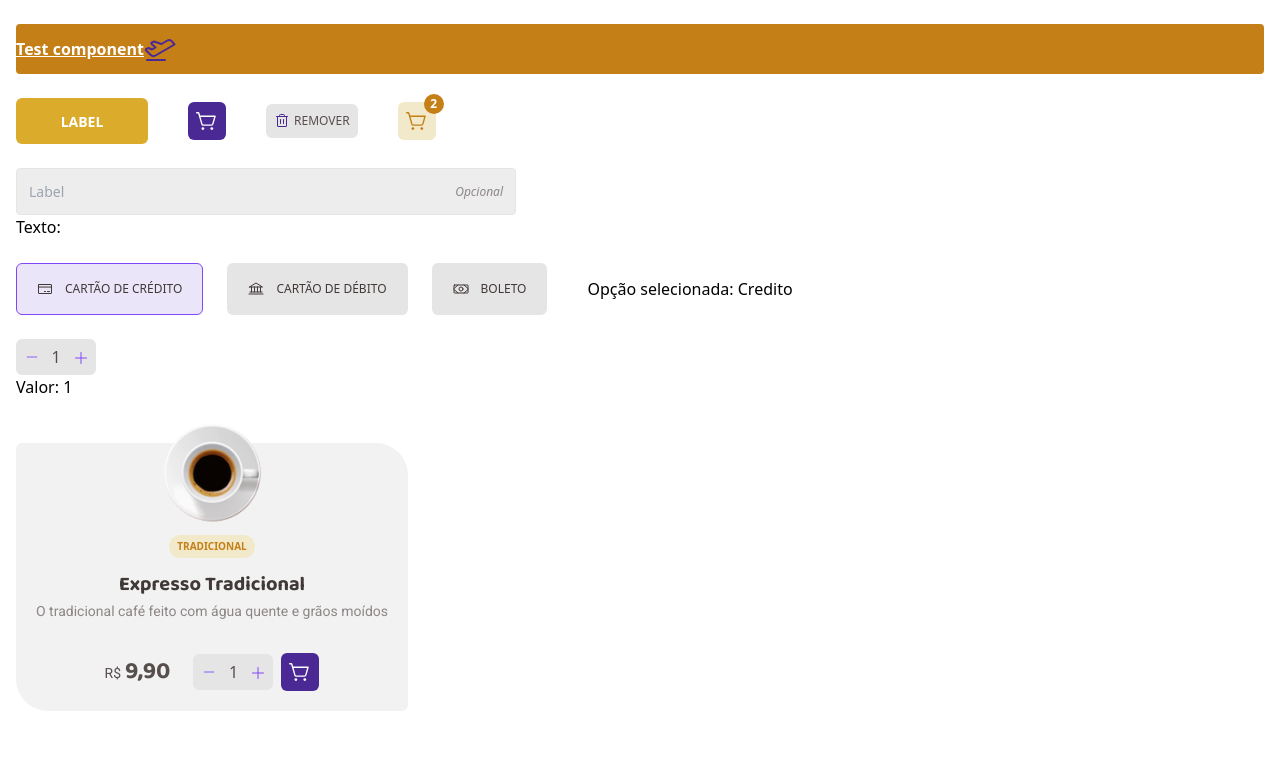
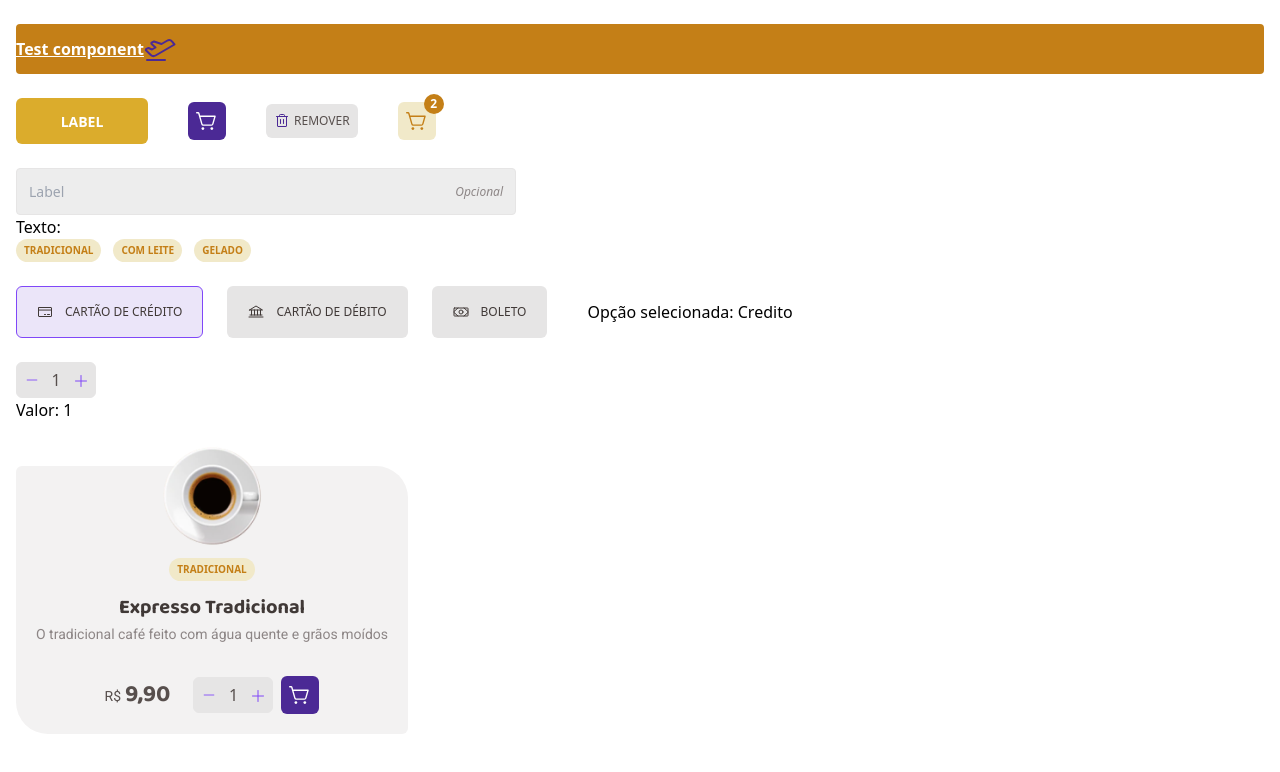
Before and after one commit to alex-britto/PDCoffe, a React (Vite) app: page / in a window 1280 px wide. Shown: the top 772 px of the page. Built offline with nearby package versions, Linux system fonts and the light colour scheme.

Commit message:
fix: adjust text input props and hide optional text when focus field

```diff
--- a/src/App.tsx
+++ b/src/App.tsx
@@ -12,6 +12,7 @@ import {
   CatalogItem,
   NumberInput,
   SelectableCards,
+  Status,
   TextField,
 } from "./components"
 import { Test } from "./components/Test/Test"
@@ -75,10 +76,15 @@ function App() {
           maxWidth={500}
           className="mt-6"
           value={value}
-          onChange={setValue}
+          onChange={({ target }) => setValue(target.value)}
         />
+        <h1>Texto: {value}</h1>
 
-        <h1>Texto: {value}</h1>
+        <div className="w-auto flex gap-3">
+          <Status label="Tradicional" />
+          <Status label="Com leite" />
+          <Status label="Gelado" />
+        </div>
 
         <div className="flex w-full gap-10 items-center mt-6">
           <SelectableCards
--- a/src/components/Status/Status.tsx
+++ b/src/components/Status/Status.tsx
@@ -37,5 +37,6 @@ const Container = styled.div<{
     font-weight: 700;
     padding: 4px 8px;
     text-transform: uppercase;
+    width: fit-content;
   `}
 `
--- a/src/components/TextField/Textfield.tsx
+++ b/src/components/TextField/Textfield.tsx
@@ -2,13 +2,13 @@ import { InputHTMLAttributes } from "react"
 import styled, { css } from "styled-components"
 
 export interface TextFieldProps extends InputHTMLAttributes<HTMLInputElement> {
-  value?: any
-  onChange?: (value: any) => void
+  value?: string
   endLabel?: string
   maxWidth?: string | number
   minWidth?: string | number
   placeholder?: string
   width?: string | number
+  inputProps?: InputHTMLAttributes<HTMLInputElement>
 }
 
 export const TextField = ({
@@ -19,13 +19,19 @@ export const TextField = ({
   maxWidth = "100%",
   minWidth = 200,
   width = "auto",
+  inputProps,
   ...props
 }: TextFieldProps) => {
   return (
     <Container {...props} width={width} maxWidth={maxWidth} minWidth={minWidth}>
-      <Input placeholder={placeholder} value={value} onChange={onChange} />
+      <Input
+        placeholder={placeholder}
+        value={value}
+        onChange={onChange}
+        {...inputProps}
+      />
 
-      {endLabel && <EndLabel>{endLabel}</EndLabel>}
+      {endLabel && value?.length === 0 && <EndLabel>{endLabel}</EndLabel>}
     </Container>
   )
 }
@@ -64,6 +70,14 @@ const Container = styled.div<{
     &:focus-within,
     &:focus {
       border-color: ${theme.colors.yellow.dark};
+
+      ${EndLabel} {
+        display: none;
+      }
+
+      ${Input} {
+        padding-right: 12px;
+      }
     }
   `}
 `
--- /dev/null
+++ b/src/mocks/db.json
@@ -0,0 +1,116 @@
+{
+  "coffees": [
+    {
+      "id": 1,
+      "imageUrl": "./src/assets/Americano.png",
+      "typeTags": ["Tradicional"],
+      "title": "Expresso Americano",
+      "description": "Expresso diluído, menos intenso que o tradicional",
+      "price": 9.9
+    },
+    {
+      "id": 2,
+      "imageUrl": "./src/assets/Árabe.png",
+      "typeTags": ["Especial"],
+      "title": "Árabe",
+      "description": "Bebida preparada com grãos de café árabe e especiarias",
+      "price": 7.9
+    },
+    {
+      "id": 3,
+      "imageUrl": "./src/assets/Café com Leite.png",
+      "typeTags": ["Tradicional", "Com Leite"],
+      "title": "Café com Leite",
+      "description": "Meio a meio de expresso tradicional com leite vaporizado",
+      "price": 5.9
+    },
+    {
+      "id": 4,
+      "imageUrl": "./src/assets/Café Gelado.png",
+      "typeTags": ["Tradicional", "Gelado"],
+      "title": "Expresso Gelado",
+      "description": "Bebida preparada com café expresso e cubos de gelo",
+      "price": 6.9
+    },
+    {
+      "id": 5,
+      "imageUrl": "./src/assets/Capuccino.png",
+      "typeTags": ["Tradicional", "Com Leite"],
+      "title": "Capuccino",
+      "description": "Bebida com canela feita de doses iguais de café, leite e espuma",
+      "price": 8.9
+    },
+    {
+      "id": 6,
+      "imageUrl": "./src/assets/Chocolate Quente.png",
+      "typeTags": ["Especial", "Com Leite"],
+      "title": "Chocolate Quente",
+      "description": "Bebida feita com chocolate dissolvido no leite quente e café",
+      "price": 10.9
+    },
+    {
+      "id": 7,
+      "imageUrl": "./src/assets/Cubano.png",
+      "typeTags": ["Especial", "Alcoólico", "Gelado"],
+      "title": "Cubano",
+      "description": "Drink gelado de café expresso com rum, creme de leite e hortelã",
+      "price": 11.9
+    },
+    {
+      "id": 8,
+      "imageUrl": "./src/assets/Expresso Cremoso.png",
+      "typeTags": ["Tradicional"],
+      "title": "Expresso Cremoso",
+      "description": "Café expresso tradicional com espuma cremosa",
+      "price": 7.9
+    },
+    {
+      "id": 9,
+      "imageUrl": "./src/assets/Expresso.png",
+      "typeTags": ["Tradicional"],
+      "title": "Expresso Tradicional",
+      "description": "O tradicional café feito com água quente e grãos moídos",
+      "price": 6.9
+    },
+    {
+      "id": 10,
+      "imageUrl": "./src/assets/Havaiano.png",
+      "typeTags": ["Especial"],
+      "title": "Havaiano",
+      "description": "Bebida adocicada preparada com café e leite de coco",
+      "price": 9.9
+    },
+    {
+      "id": 11,
+      "imageUrl": "./src/assets/Irlandês.png",
+      "typeTags": ["Especial", "Alcoólico"],
+      "title": "Irlandês",
+      "description": "Bebida a base de café, uísque irlandês, açúcar e chantilly",
+      "price": 12.9
+    },
+    {
+      "id": 12,
+      "imageUrl": "./src/assets/Latte.png",
+      "typeTags": ["Tradicional", "Com Leite"],
+      "title": "Latte",
+      "description": "Uma dose de café expresso com o dobro de leite e espuma cremosa",
+      "price": 8.9
+    },
+    {
+      "id": 13,
+      "imageUrl": "./src/assets/Macchiato.png",
+      "typeTags": ["Tradicional", "Com Leite"],
+      "title": "Macchiato",
+      "description": "Café expresso misturado com um pouco de leite quente e espuma",
+      "price": 7.9
+    },
+    {
+      "id": 14,
+      "imageUrl": "./src/assets/Mochaccino.png",
+      "typeTags": ["Tradicional", "Com Leite"],
+      "title": "Mochaccino",
+      "description": "Café expresso com calda de chocolate, pouco leite e espuma",
+      "price": 9.9
+    }
+  ]
+}
```
